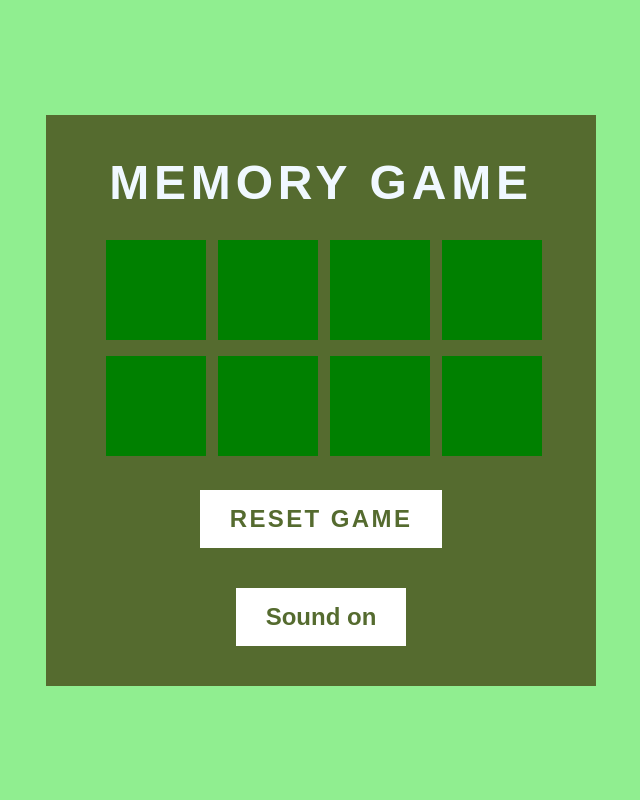
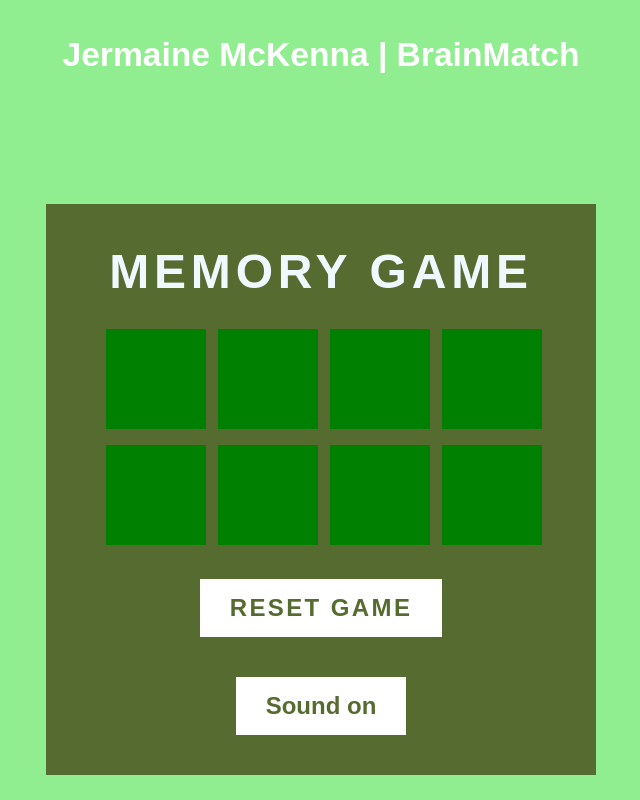
Before and after one commit to JermaineMckenna/project2-l-memory-game, a plain HTML site: page index.html in a window 1280 px wide. Shown: the whole page, without its empty margins (319-959 px from the left). Drawn offline with Linux system fonts and the light colour scheme.

Commit message:
updated header on game page & readme

```diff
--- a/index.html
+++ b/index.html
@@ -14,6 +14,11 @@
 
 </head>
 <body>
+    <div class="page-wrapper">
+    <header class="page-header">
+    <h2>Jermaine McKenna | BrainMatch</h2>
+    </header>
+
     <div class="container">
     <h1>Memory Game</h1>
     <div class="game"></div>
@@ -117,7 +122,8 @@
   }
 
 
-  createBoard(level);
+    createBoard(level);
 </script>
+    </div>
 </body>
 </html>
--- a/style.css
+++ b/style.css
@@ -5,6 +5,21 @@
     box-sizing: border-box;
     font-family:Arial, Helvetica, sans-serif;
 }
+
+.page-wrapper {
+    display: flex;
+    flex-direction: column;
+    align-items: center;
+}
+
+.page-header {
+    text-align: center;
+    margin-top: 10px;
+    margin-bottom: 130px;
+    font-family: 'Arial', sans-serif;
+    font-size: 1.4rem;
+    color: #ffffff;
+    }
 
 body {
     display: flex;
```
Also changed, not shown: readme/mg.jpg, 3 other files.
